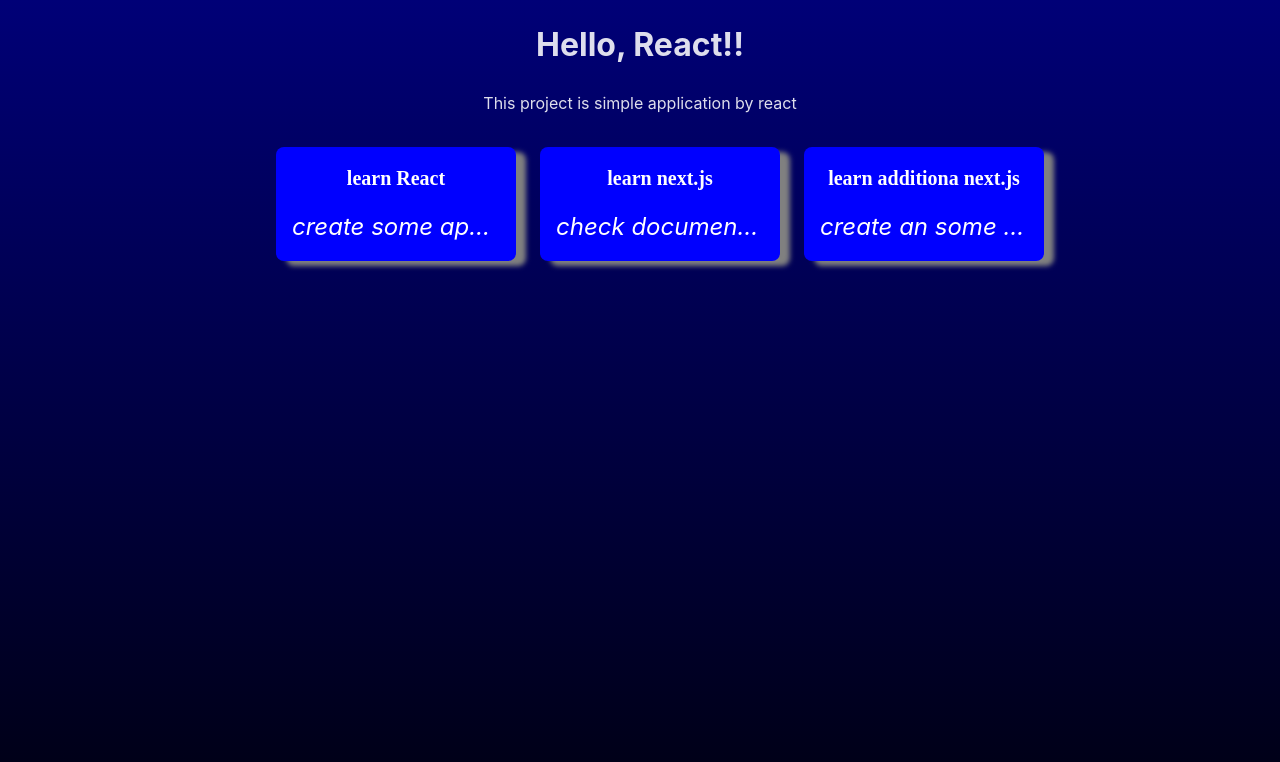
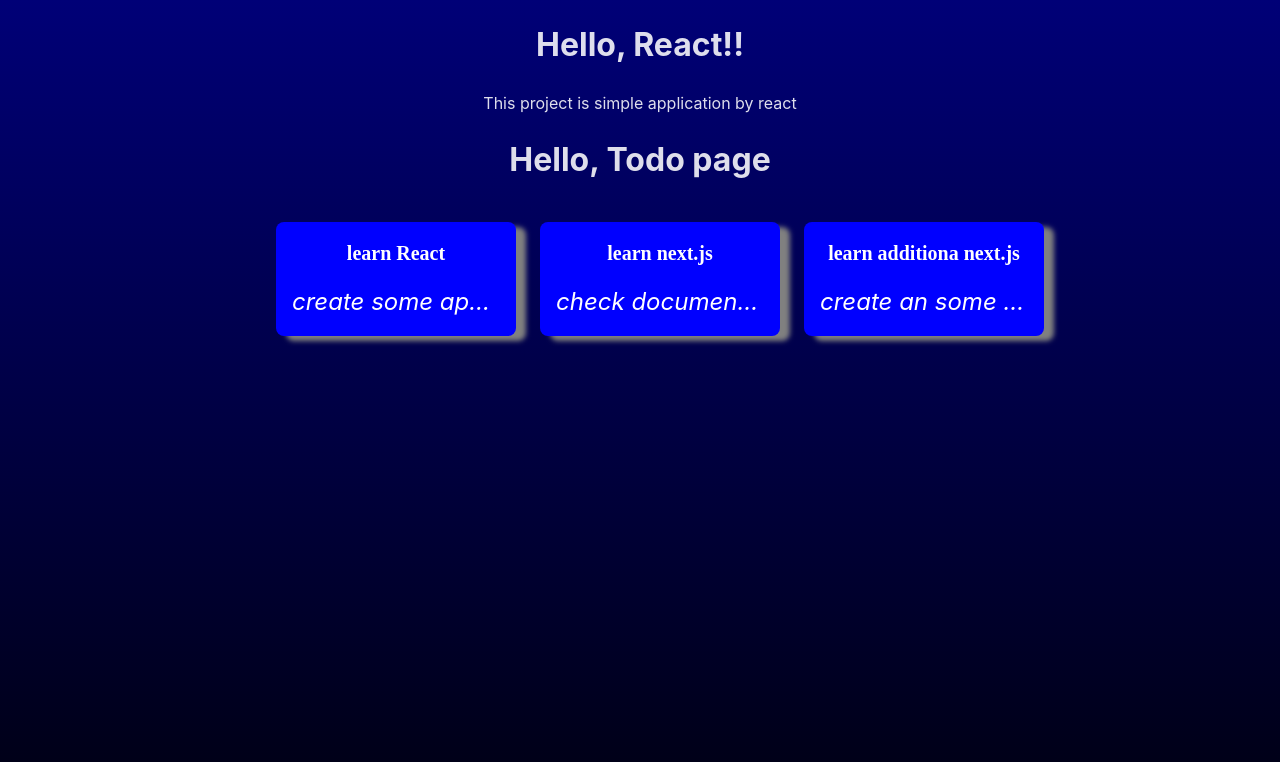
Before and after one commit to rm-ryou/react_play_ground, a React (Vite) app: page /1 in a window 1280 px wide. Shown: the top 762 px of the page. Built offline with nearby package versions, Linux system fonts and the light colour scheme.

Commit message:
add outlet for router

```diff
--- a/src/app/TodoList.tsx
+++ b/src/app/TodoList.tsx
@@ -1,10 +1,11 @@
-// import { Outlet } from "react-router-dom"
+import { Outlet } from "react-router-dom"
 
 import TodoListContainer from '@/features/todos/components/TodoListContainer';
 
 const TodoList = () => {
   return (
     <>
+      <Outlet />
       <main>
         <TodoListContainer />
       </main>
```
